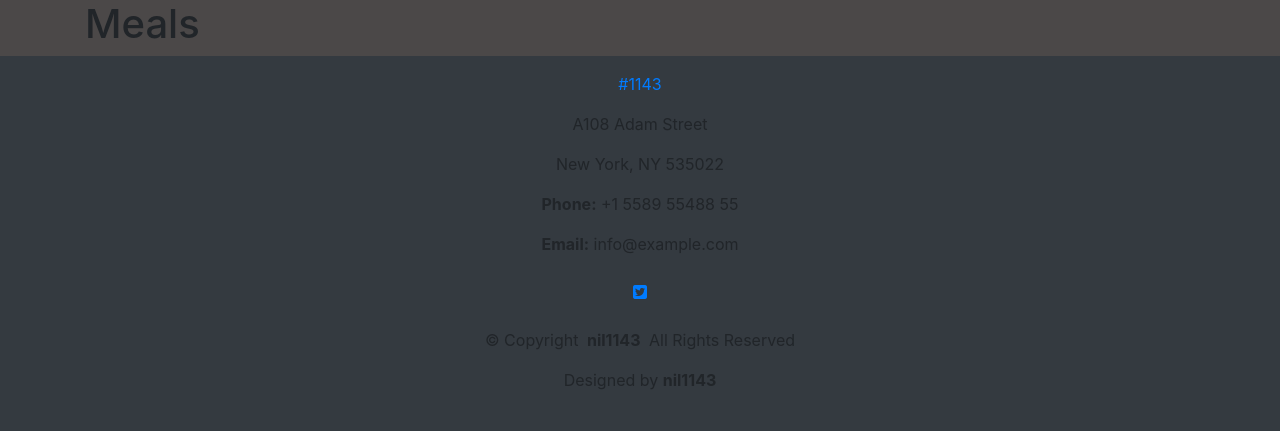
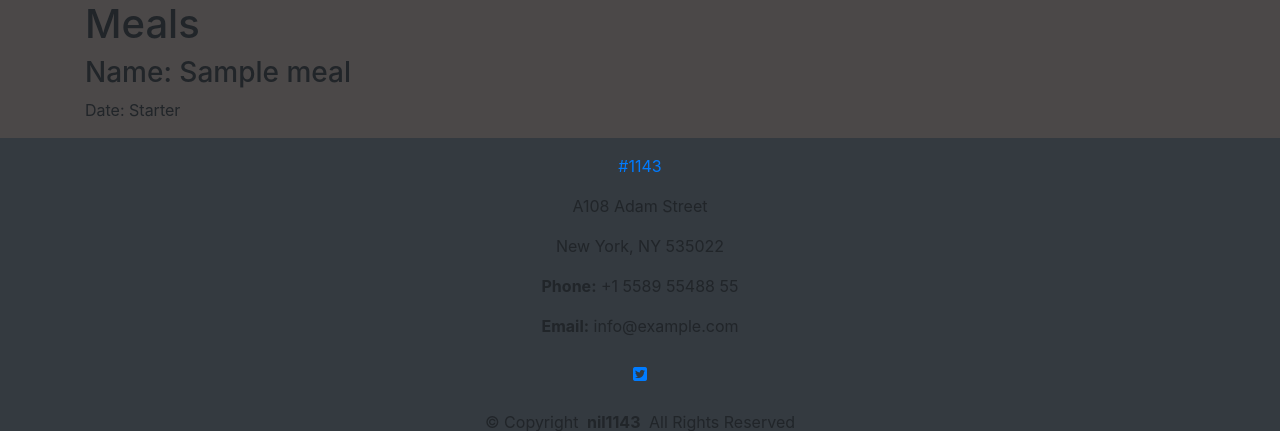
Before and after one commit to nil1143/restaurant-django, a Django app: page /meals/ in a window 1280 px wide. Shown: the part 56-487 px from the top of the page. Run offline with Django 4.2, Linux system fonts and the light colour scheme; tables that the repository leaves empty hold one stand-in row (values such as "Sample post"); some libraries are stand-ins or nearby versions.

Commit message:
meal_list view fixed

```diff
--- a/meals/urls.py
+++ b/meals/urls.py
@@ -3,5 +3,6 @@ from django.urls import path
 
 
 urlpatterns = [
-        path('', views.MealList.as_view(), name='meals')
+        path('', views.meal_list , name='meals')
+
 ]
--- a/meals/views.py
+++ b/meals/views.py
@@ -6,6 +6,15 @@ from .models import Meals
 # Create your views here.
 
 
-class MealList(generic.ListView):
-    queryset = Meals.objects.all()
-    template_name = "meals.html"
+
+# class MealList(generic.ListView):
+#     queryset = Meals.objects.all()
+#     template_name = "meals.html"
+
+
+def meal_list(request):
+    meal_list = Meals.objects.all()
+
+    context = {'meal_list': meal_list}
+
+    return render(request, 'meals.html', context)
--- a/templates/meals.html
+++ b/templates/meals.html
@@ -4,8 +4,8 @@
   <h1>Meals</h1>
 
   {% for meal in meal_list %}
-  <h3 class="card-title">Name: {{meal.name}}</h3>
-  <p class="card-text">Date: {{meal.type}}</p>
+  <h3>Name: {{meal.name}}</h3>
+  <p>Date: {{meal.meal_type}}</p>
   {% endfor %}
 </div>
 
```
